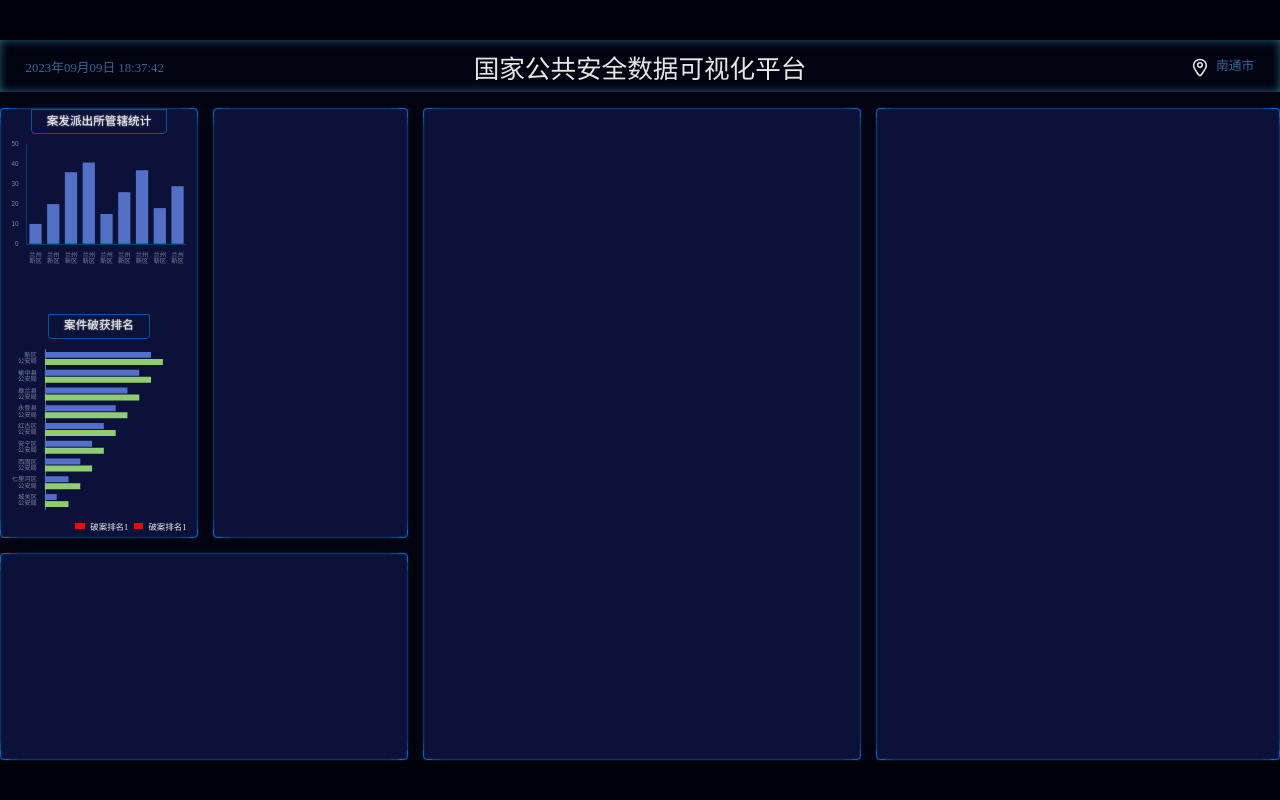
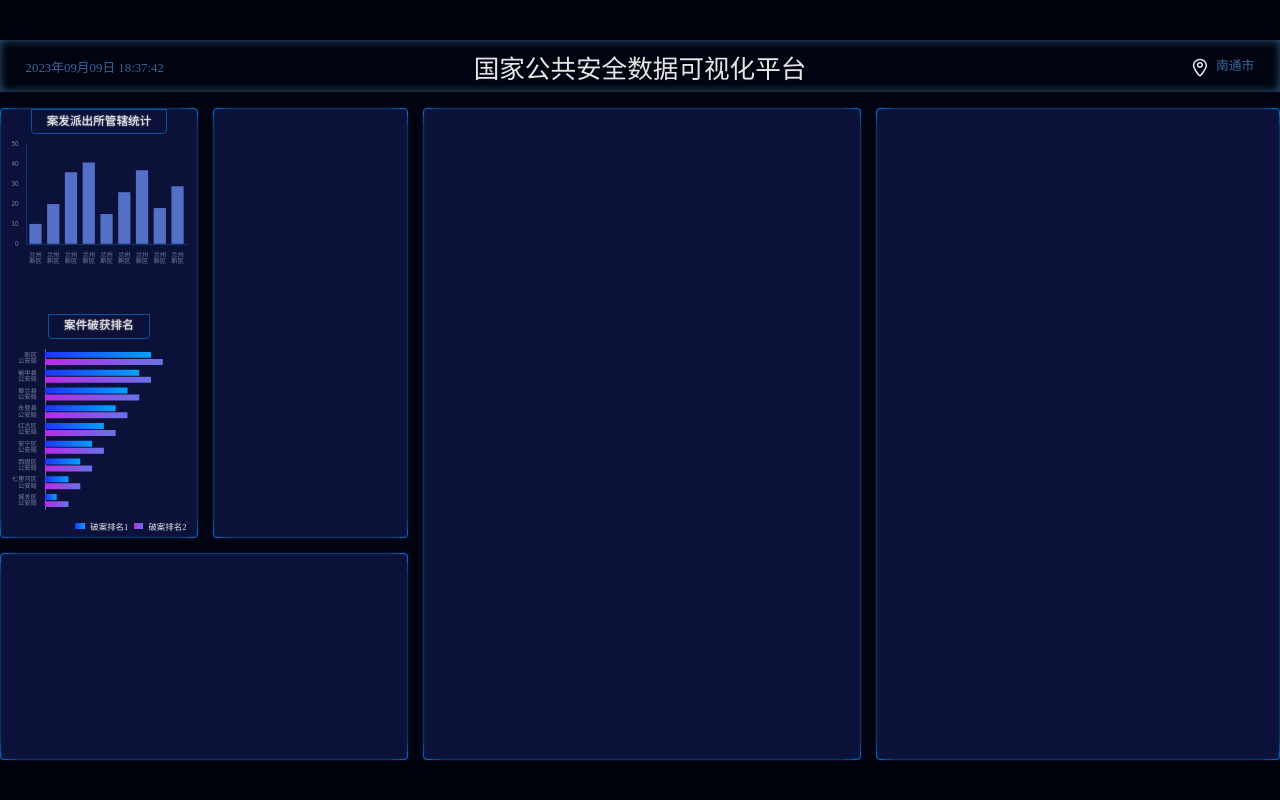
Before and after one commit to Dengky00/big-screen, a React (Vite) app: page / in a window 1280 px wide. Built offline with nearby package versions, Linux system fonts and the light colour scheme.

Commit message:
Chart2添加渐变

```diff
--- a/src/components/Chart-2.tsx
+++ b/src/components/Chart-2.tsx
@@ -39,11 +39,39 @@ export const Chart2 = () => {
             name: "2011年",
             type: "bar",
             data: [1, 2, 3, 4, 5, 6, 7, 8, 9],
+            itemStyle: {
+              normal: {
+                color: new echarts.graphic.LinearGradient(0, 0, 1, 0, [
+                  {
+                    offset: 0,
+                    color: "#2034f9",
+                  },
+                  {
+                    offset: 1,
+                    color: "#04a1ff",
+                  },
+                ]),
+              },
+            },
           },
           {
             name: "2012年",
             type: "bar",
             data: [2, 3, 4, 5, 6, 7, 8, 9, 10],
+            itemStyle: {
+              normal: {
+                color: new echarts.graphic.LinearGradient(0, 0, 1, 0, [
+                  {
+                    offset: 0,
+                    color: "#b92ae8",
+                  },
+                  {
+                    offset: 1,
+                    color: "#6773e7",
+                  },
+                ]),
+              },
+            },
           },
         ],
       })
@@ -56,7 +84,7 @@ export const Chart2 = () => {
       <div ref={divRef} className="chart" />
       <div className="legend">
         <span className="first" /> 破案排名1
-        <span className="second" /> 破案排名1
+        <span className="second" /> 破案排名2
       </div>
     </div>
   );
--- a/src/pages/home.scss
+++ b/src/pages/home.scss
@@ -138,8 +138,10 @@
             margin: 0 px(10);
           }
           .first {
+            background: linear-gradient(90deg, #2034f9 0%, #04a1ff 100%);
           }
           .second {
+            background: linear-gradient(90deg, #b92ae8 0%, #6773e7 100%);
           }
         }
       }
```
